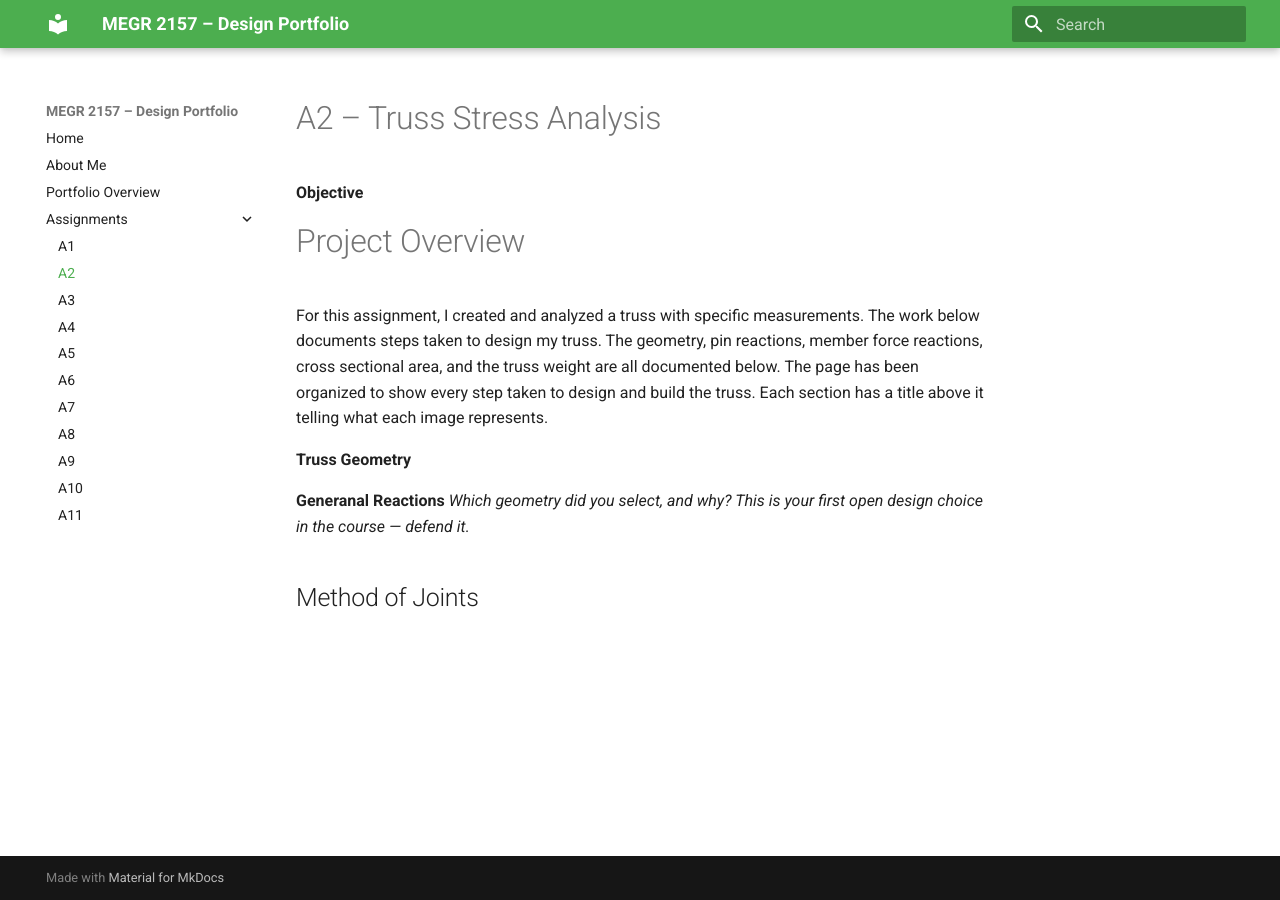
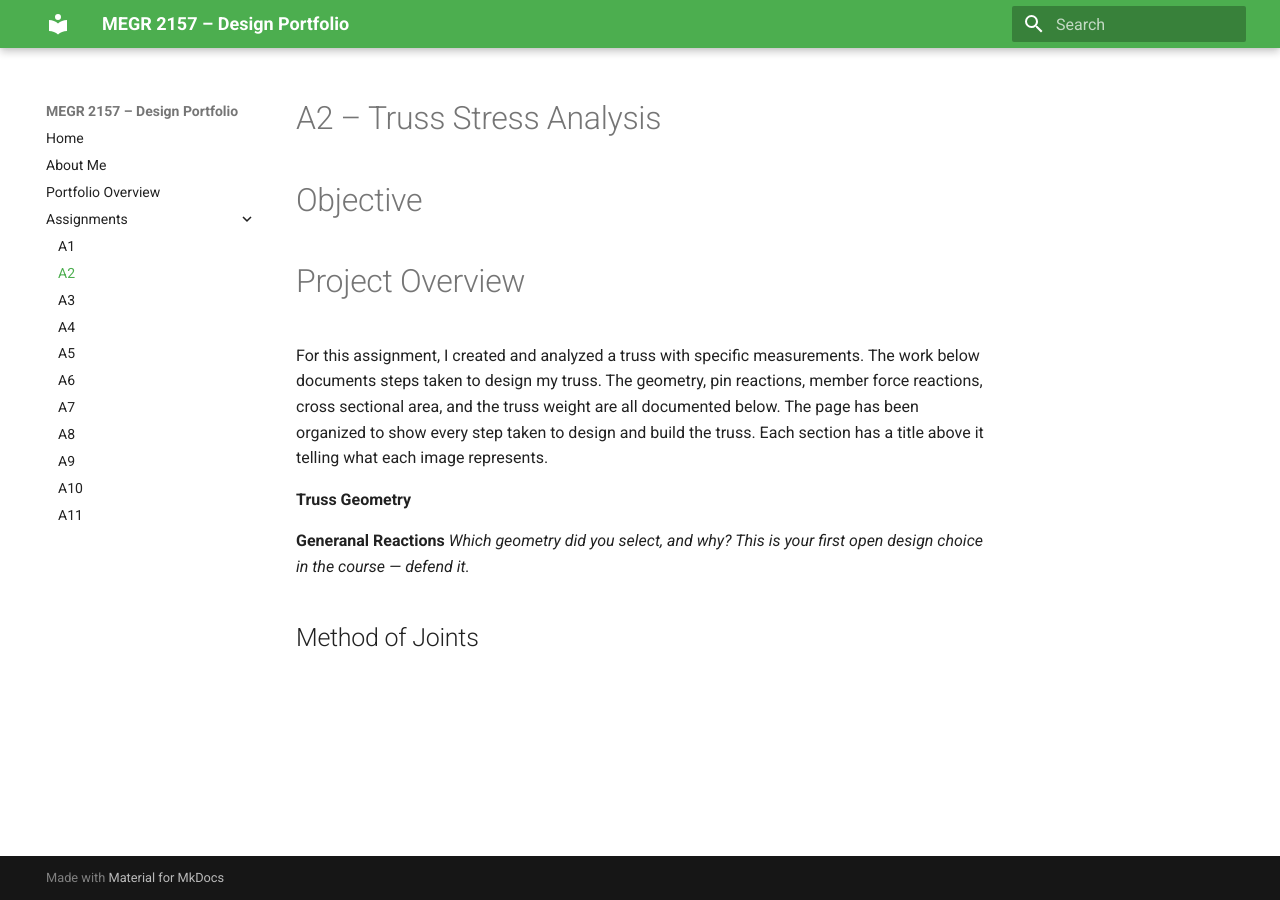
Before and after one commit to brandonhudson11/megr2157-portfolio, an MkDocs documentation site: the page built from docs/assignments/A02/index.md, in a window 1280 px wide. Built offline with MkDocs 1.6.1 and Material for MkDocs 9.7.7, drawn with Linux system fonts in a browser that asks for light colours.

```diff
--- a/docs/assignments/A02/index.md
+++ b/docs/assignments/A02/index.md
@@ -1,6 +1,6 @@
 # A2 – Truss Stress Analysis
 
-**Objective**
+# Objective #
 
 # Project Overview
 
```
